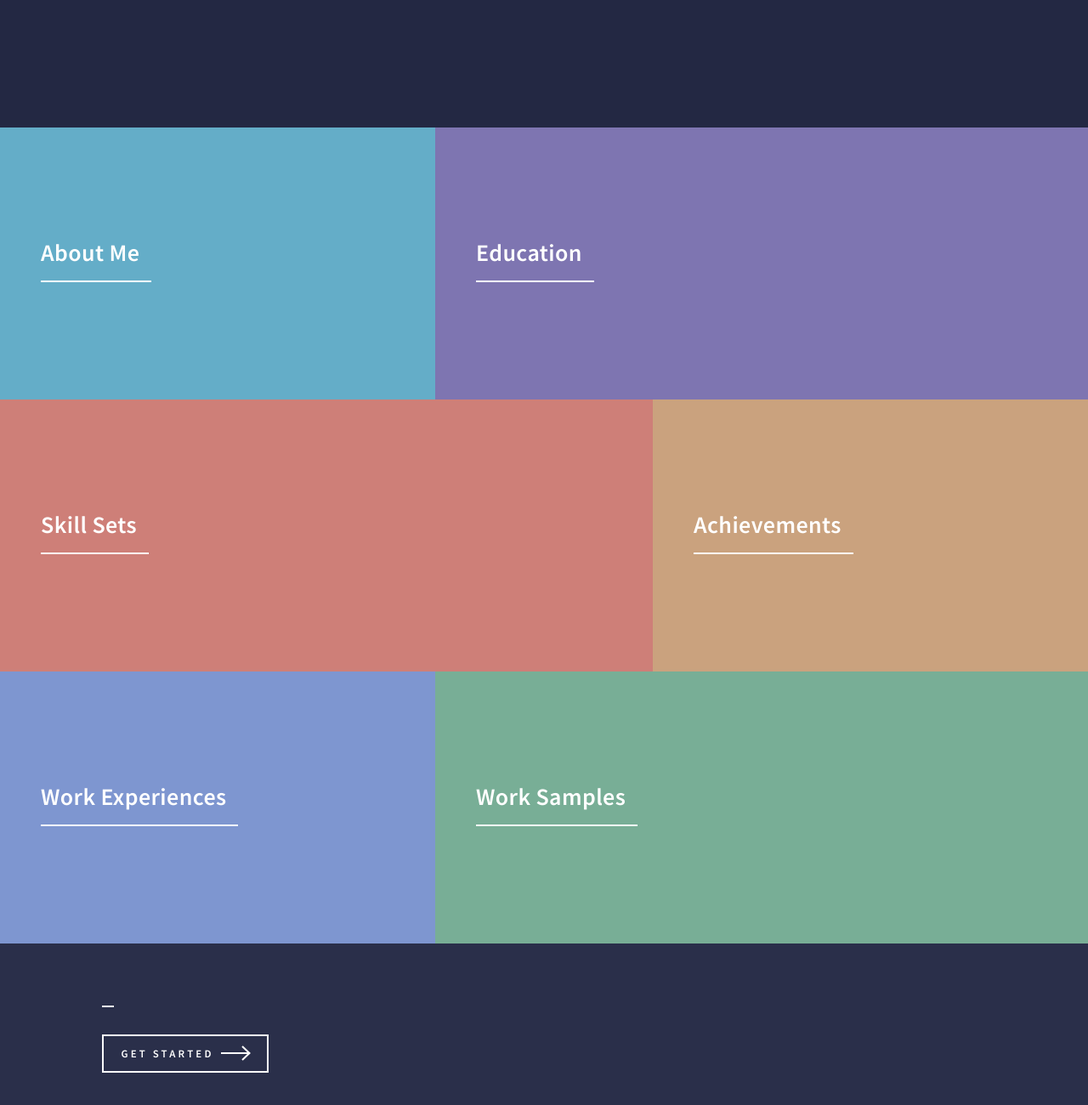
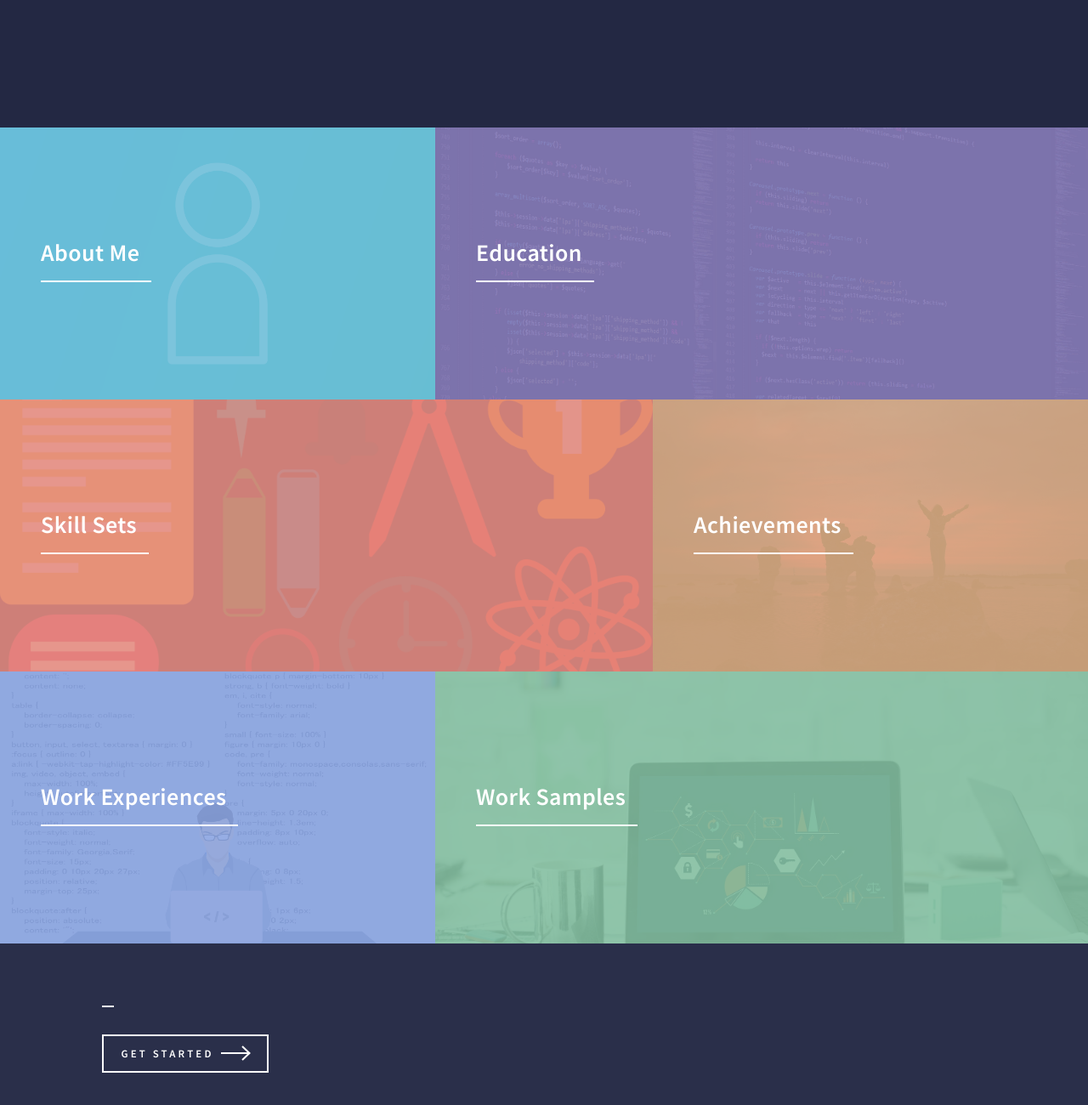
Before and after one commit to rahulrs28/Portfolio_Test, a plain HTML site: page index.html in a window 1280 px wide. Shown: the part 450-1750 px from the top of the page at 85% size. Drawn offline with Linux system fonts and the light colour scheme.

Commit message:
Add files via upload

```diff
--- a/index.html
+++ b/index.html
@@ -60,7 +60,7 @@
 							<section id="one" class="tiles">
 								<article>
 									<span class="image">
-										<img src="images/pic01.jpg" alt="" />
+										<img src="images/01.png" alt="" />
 									</span>
 									<header class="major">
 										<h3><a href="landing.html" class="link">About Me</a></h3>
@@ -69,7 +69,7 @@
 								</article>
 								<article>
 									<span class="image">
-										<img src="images/pic02.jpg" alt="" />
+										<img src="images/02.png" alt="" />
 									</span>
 									<header class="major">
 										<h3><a href="landing.html" class="link">Education</a></h3>
@@ -78,7 +78,7 @@
 								</article>
 								<article>
 									<span class="image">
-										<img src="images/pic03.jpg" alt="" />
+										<img src="images/03.png" alt="" />
 									</span>
 									<header class="major">
 										<h3><a href="landing.html" class="link">Skill Sets</a></h3>
@@ -87,7 +87,7 @@
 								</article>
 								<article>
 									<span class="image">
-										<img src="images/pic04.jpg" alt="" />
+										<img src="images/04.jpg" alt="" />
 									</span>
 									<header class="major">
 										<h3><a href="landing.html" class="link">Achievements</a></h3>
@@ -96,7 +96,7 @@
 								</article>
 								<article>
 									<span class="image">
-										<img src="images/pic05.jpg" alt="" />
+										<img src="images/05.png" alt="" />
 									</span>
 									<header class="major">
 										<h3><a href="landing.html" class="link">Work Experiences</a></h3>
@@ -105,7 +105,7 @@
 								</article>
 								<article>
 									<span class="image">
-										<img src="images/pic06.jpg" alt="" />
+										<img src="images/06.jpg" alt="" />
 									</span>
 									<header class="major">
 										<h3><a href="landing.html" class="link">Work Samples</a></h3>
```
